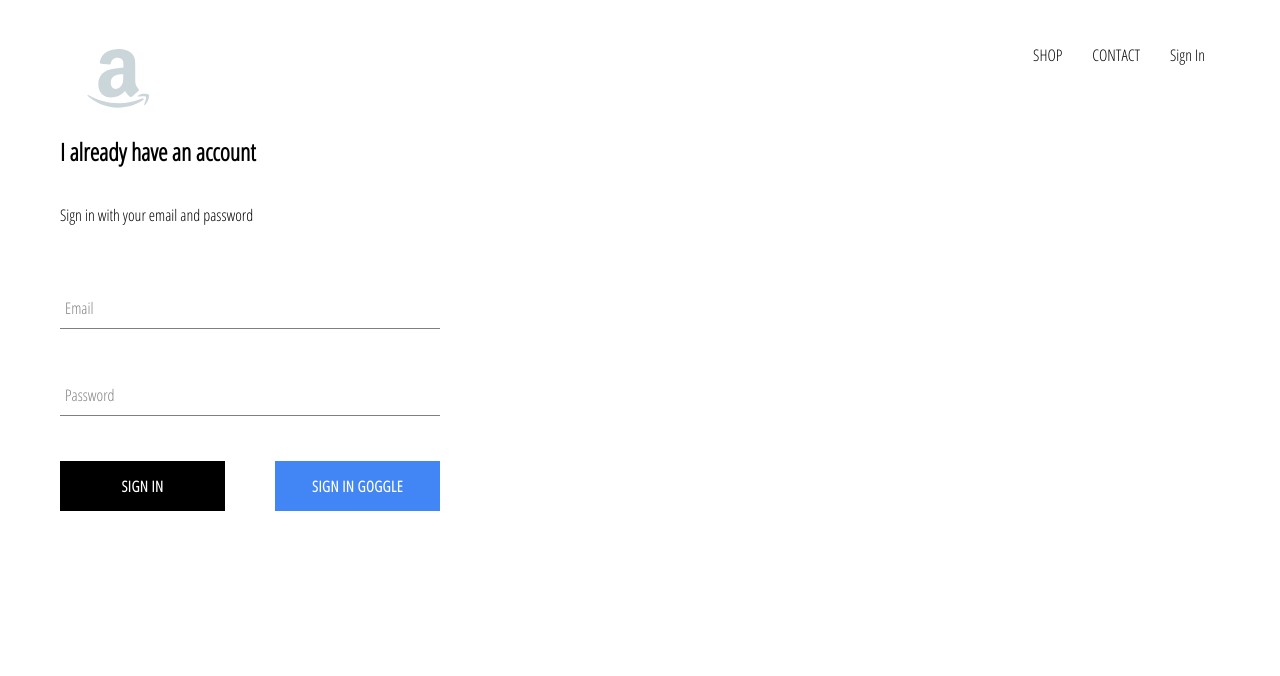
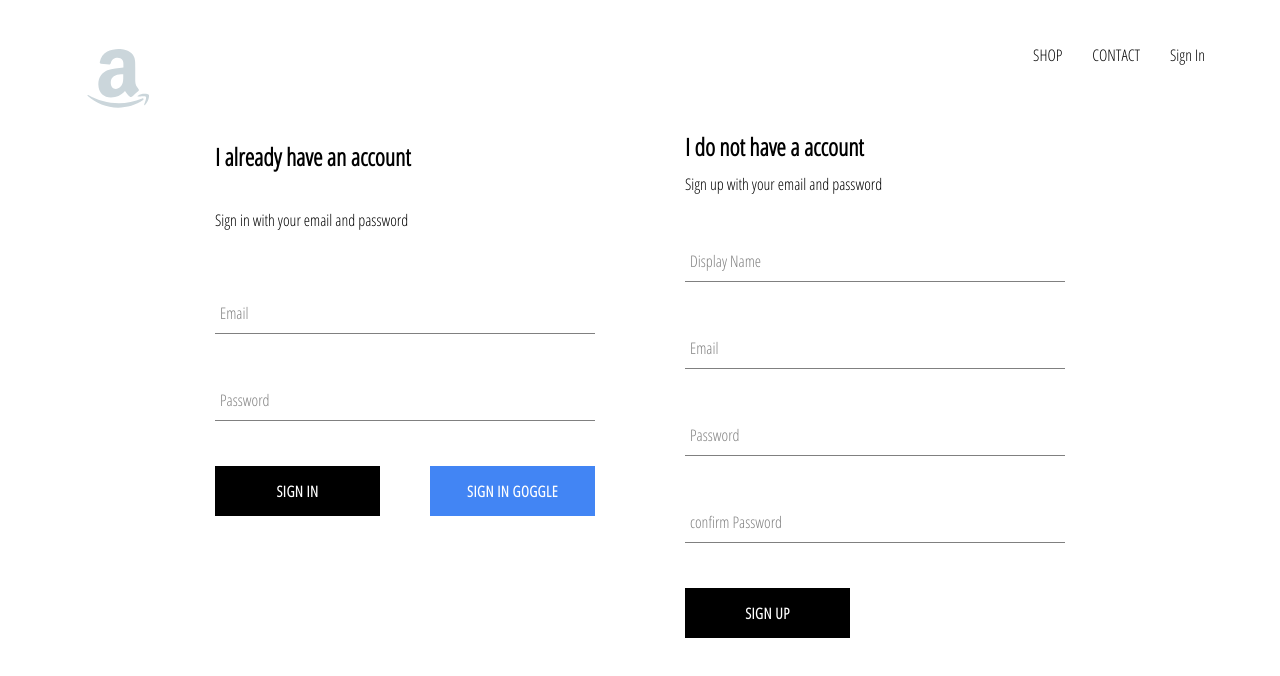
Before and after one commit to amy1393/Ecommerce-site-with-react, a React (Create React App) app: page /signin in a window 1280 px wide. Shown: the top 676 px of the page. Built offline with nearby package versions, Linux system fonts and the light colour scheme; no server answers.

Commit message:
Finishing sign in and sign up

```diff
--- a/src/App.js
+++ b/src/App.js
@@ -5,7 +5,7 @@
 import SignInAndSignUpPage from './pages/sign-in-sign-up/sign-in-sign-up.component'
 import {Switch,Route} from 'react-router-dom'
 import Header from './components/header/header.component'
-import { auth } from './firebase/firebase.utils'
+import {auth, createUserProfileDocument} from './firebase/firebase.utils'
 
 
 class App extends React.Component{
@@ -20,9 +20,25 @@
   unsubscribeFromAuth = null;
 
   componentDidMount(){
-    this.unsubscribeFromAuth = auth.onAuthStateChanged(user =>{
-      this.setState({currentUser:user});
-      console.log(user);
+    this.unsubscribeFromAuth = auth.onAuthStateChanged(async userAuth =>{
+      if (userAuth){
+        const userRef = await createUserProfileDocument(userAuth);
+
+        userRef.onSnapshot(snapshot => {
+          this.setState({
+            currentUser: {
+              id: snapshot.id,
+              ...snapshot.data()
+            }
+          }, ()=>{console.log(this.state)});
+        });
+      }
+      else{
+        this.setState({currentUser: userAuth});
+      }
+
+      // this.setState({currentUser:user});
+      // console.log(user);
     });
   }
 
--- a/src/components/sign-in/sign-in.component.jsx
+++ b/src/components/sign-in/sign-in.component.jsx
@@ -3,6 +3,7 @@
 import FormInput from '../form-input/form-input.component'
 import CustomButtom from '../custom-button/custom-button.component'
 import {signinWithGoogle} from '../../firebase/firebase.utils'
+import { auth } from '../../firebase/firebase.utils';
 
 
 class SignIn extends React.Component{
@@ -16,10 +17,19 @@
 
     }
 
-    handleSubmit = event =>{
+    handleSubmit = async event =>{
         event.preventDefault();
 
-        this.setState({email: '', password: ''});
+        const {email,password} = this.state;
+
+        try {
+            await auth.signInWithEmailAndPassword(email,password);
+            this.setState({email: '', password: ''});
+
+        } catch (error) {
+            console.log(error);
+        }
+
     }
 
     handleChange = event =>{
--- /dev/null
+++ b/src/components/sign-up/sign-up.component.jsx
@@ -0,0 +1,74 @@
+import React from 'react'
+import './sign-up.styles.scss'
+import FormInput from '../form-input/form-input.component'
+import CustomButtom from '../custom-button/custom-button.component'
+import { auth,createUserProfileDocument } from '../../firebase/firebase.utils';
+
+class SignUp extends React.Component{
+    constructor(){
+        super();
+
+        this.state = {
+            displayName: '',
+            email: '',
+            password: '',
+            confirmPassword: ''
+        }
+    }
+
+    handleSubmit = async event =>{
+        event.preventDefault();
+        const {displayName,email,password,confirmPassword} = this.state;
+
+        if(password !== confirmPassword){
+            alert("passwords don't match");
+            return;
+        }
+
+        try {
+
+            const {user} = await auth.createUserWithEmailAndPassword(email,password);
+            await createUserProfileDocument(user,{displayName});
+
+            this.setState({
+                displayName: '',
+                email: '',
+                password: '',
+                confirmPassword: ''
+            });
+
+        } catch (error) {
+            console.log(error);
+
+        }
+
+    };
+
+    handleChange = event =>{
+        const {name,value} = event.target;
+
+        this.setState({[name]: value});
+    }
+
+    render(){
+        const {displayName,email,password,confirmPassword} = this.state
+        return(
+            <div className='sign-up'>
+                <h2 className='title'>I do not have a account</h2>
+                <span>Sign up with your email and password</span>
+                <form className='sign-up-form' onSubmit={this.handleSubmit}>
+
+                    <FormInput type='text' name='displayName' value={displayName} onChange={this.handleChange} label = 'Display Name' required></FormInput>
+                    <FormInput type='email' name='email' value={email} onChange={this.handleChange} label = 'Email' required></FormInput>
+                    <FormInput type='password' name='password' value={password} onChange={this.handleChange} label = 'Password' required></FormInput>
+                    <FormInput type='password' name='confirmPassword' value={confirmPassword} onChange={this.handleChange} label = 'confirm Password' required></FormInput>
+                    <CustomButtom type='submit'>SIGN UP</CustomButtom>
+
+                </form>
+
+            </div>
+        )
+    }
+}
+
+export default SignUp;
--- /dev/null
+++ b/src/components/sign-up/sign-up.styles.scss
@@ -0,0 +1,9 @@
+.sign-up{
+    display: flex;
+    flex-direction: column;
+    width: 380px;
+
+    .title{
+        margin: 10px 0;
+    }
+}
--- a/src/firebase/firebase.utils.js
+++ b/src/firebase/firebase.utils.js
@@ -13,6 +13,31 @@
     measurementId: "G-TK51VWF75Y"
   };
 
+  export const createUserProfileDocument = async (userAuth,additionalData)=>{
+    if (!userAuth) return;
+
+    // const userRef = firestore.doc('users/41dqqrgb');
+    const userRef = firestore.doc(`users/${userAuth.uid}`);
+    const snapshot = await userRef.get();
+
+    if(!snapshot.exist){
+      const {displayName, email} = userAuth;
+      const createdAt = new Date();
+
+      try {
+        await userRef.set({
+          displayName,
+          email,
+          createdAt,
+          ...additionalData
+        })
+      } catch (error) {
+        console.log('error creating user', error.message);
+      }
+    }
+    return userRef;
+  };
+
   firebase.initializeApp(config );
 
   export const auth = firebase.auth();
--- a/src/pages/sign-in-sign-up/sign-in-sign-up.component.jsx
+++ b/src/pages/sign-in-sign-up/sign-in-sign-up.component.jsx
@@ -1,11 +1,13 @@
-import React from 'react'
-import './sign-in-sign-up.styles.scss'
-import '../../components/sign-in/sign-in.component'
-import SignIn from '../../components/sign-in/sign-in.component'
+import React from 'react';
+import './sign-in-sign-up.styles.scss';
+import '../../components/sign-in/sign-in.component';
+import SignIn from '../../components/sign-in/sign-in.component';
+import SignUp from '../../components/sign-up/sign-up.component';
 
 const SignInAndSignUpPage = () =>(
     <div className='sign-in-and-sign-up'>
         <SignIn/>
+        <SignUp/>
     </div>
 );
 
--- a/src/pages/sign-in-sign-up/sign-in-sign-up.styles.scss
+++ b/src/pages/sign-in-sign-up/sign-in-sign-up.styles.scss
@@ -0,0 +1,6 @@
+.sign-in-and-sign-up{
+    width: 850px;
+    display: flex;
+    justify-content: space-between;
+    margin: 30px auto;
+}
```
